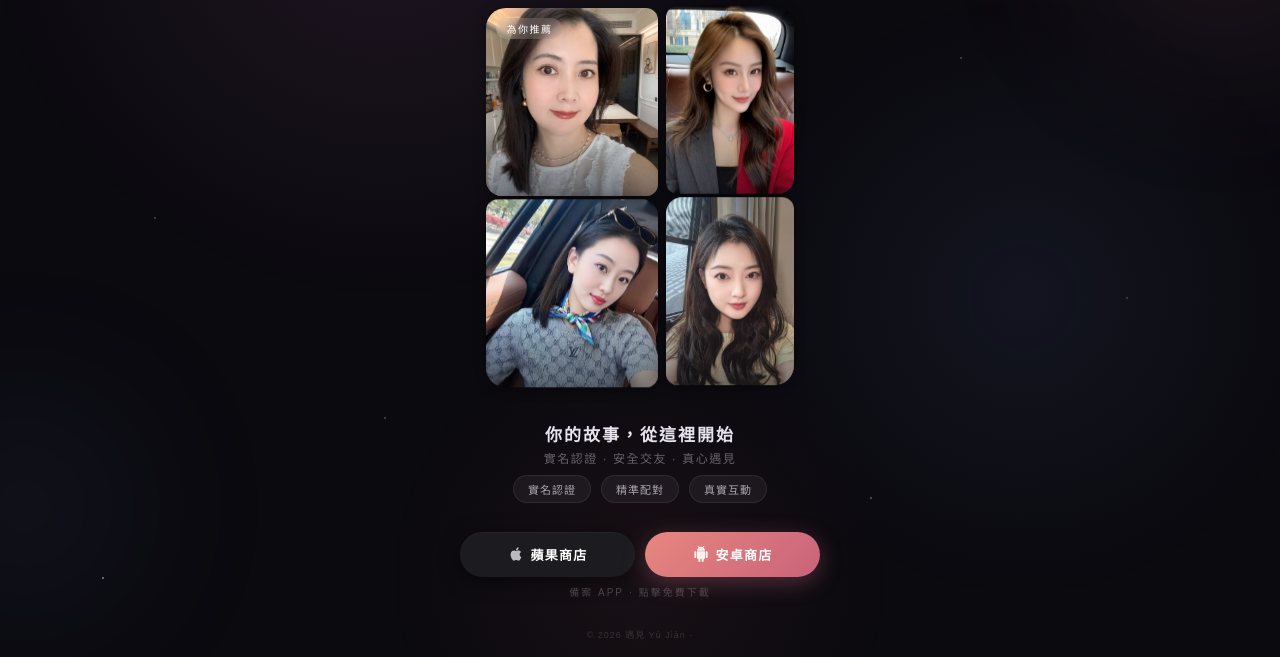
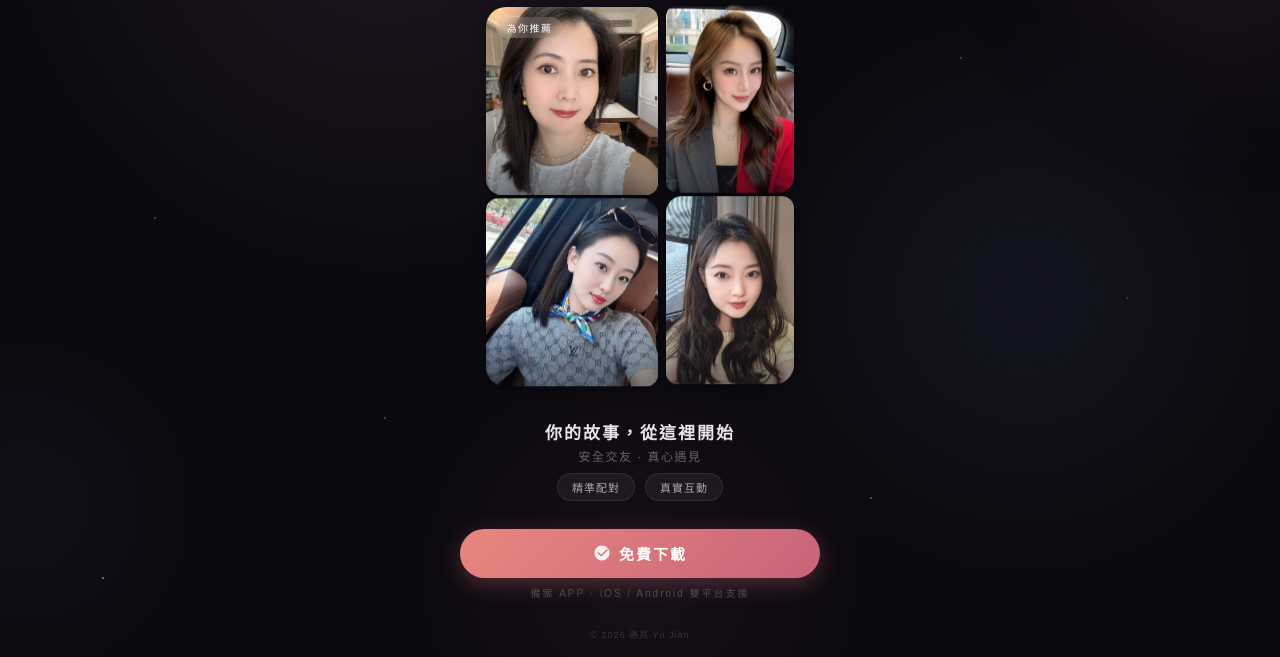
Before and after one commit to DKM7823dc/yh924ur.site, a plain HTML site: page jyzh/index.html in a window 1280 px wide. Shown: the part 143-800 px from the top of the page. Drawn offline with Linux system fonts and the light colour scheme.

Commit message:
Update index.html

```diff
--- a/jyzh/index.html
+++ b/jyzh/index.html
@@ -215,32 +215,22 @@ function k2() {
   }
 
   /* ═══ 按鈕 ═══ */
-  .btn-area { flex-shrink: 0; width: 100%; max-width: 360px; }
-  .btn-row { display: flex; gap: 10px; width: 100%; }
-  .btn {
-    flex: 1; display: flex; align-items: center; justify-content: center; gap: 7px;
-    padding: 13px 0; border-radius: 24px;
-    font-size: 13px; font-weight: 600; letter-spacing: 1.2px;
+  .btn-area { flex-shrink: 0; width: 100%; max-width: 360px; text-align: center; }
+  .btn-main {
+    width: 100%;
+    display: flex; align-items: center; justify-content: center; gap: 8px;
+    padding: 14px 0; border-radius: 26px;
+    font-size: 15px; font-weight: 600; letter-spacing: 2px;
     cursor: pointer; border: none; color: #fff;
     transition: transform 0.2s, filter 0.2s;
     -webkit-tap-highlight-color: transparent;
     position: relative; overflow: hidden;
-  }
-  .btn:active { transform: scale(0.95); filter: brightness(1.2); }
-
-  .btn-ios {
-    background: #1c1c20;
-    box-shadow: 0 4px 20px rgba(0,0,0,0.5), inset 0 1px 0 rgba(255,255,255,0.04);
-    transition: transform 0.2s, filter 0.2s, box-shadow 0.35s;
-  }
-  .btn-ios:hover { box-shadow: 0 6px 28px rgba(0,0,0,0.6), inset 0 1px 0 rgba(255,255,255,0.07); }
-
-  .btn-android {
     background: linear-gradient(135deg, #e8877f 0%, #c8637a 100%);
     animation: pulseGlow 2.5s ease-in-out infinite;
     animation-delay: 2.5s;
   }
-  .btn-android::before {
+  .btn-main:active { transform: scale(0.95); filter: brightness(1.2); }
+  .btn-main::before {
     content: ''; position: absolute; top: 0; left: -60%;
     width: 50%; height: 100%;
     background: linear-gradient(90deg, transparent, rgba(255,255,255,0.13), transparent);
@@ -249,11 +239,8 @@ function k2() {
     animation-delay: 2.2s;
     z-index: 2; pointer-events: none;
   }
-
-  .btn svg { width: 16px; height: 16px; fill: currentColor; flex-shrink: 0; position: relative; z-index: 1; }
-  .btn span { position: relative; z-index: 1; }
-  .btn-ios svg { color: rgba(255,255,255,0.7); }
-  .btn-android svg { color: rgba(255,255,255,0.9); }
+  .btn-main svg { flex-shrink: 0; position: relative; z-index: 1; color: rgba(255,255,255,0.9); }
+  .btn-main span { position: relative; z-index: 1; }
 
   .hint {
     text-align: center; margin-top: 7px;
@@ -319,9 +306,8 @@ function k2() {
   <!-- 文案 -->
   <div class="copy anim-in" style="animation-delay:0.55s">
     <h2>你的故事，從這裡開始</h2>
-    <p class="desc">實名認證  ·  安全交友  ·  真心遇見</p>
+    <p class="desc">安全交友  ·  真心遇見</p>
     <div class="chips">
-      <span class="chip">實名認證</span>
       <span class="chip">精準配對</span>
       <span class="chip">真實互動</span>
     </div>
@@ -329,21 +315,15 @@ function k2() {
 
   <!-- 按鈕 -->
   <div class="btn-area anim-in" style="animation-delay:0.65s">
-    <div class="btn-row">
-      <button class="btn btn-ios" onclick="k2()">
-        <svg viewBox="0 0 24 24"><path d="M18.71 19.5c-.83 1.24-1.71 2.45-3.05 2.47-1.34.03-1.77-.79-3.29-.79-1.53 0-2 .77-3.27.82-1.31.05-2.3-1.32-3.14-2.53C4.25 17 2.94 12.45 4.7 9.39c.87-1.52 2.43-2.48 4.12-2.51 1.28-.02 2.5.87 3.29.87.78 0 2.26-1.07 3.8-.91.65.03 2.47.26 3.64 1.98-.09.06-2.17 1.28-2.15 3.81.03 3.02 2.65 4.03 2.68 4.04-.03.07-.42 1.44-1.38 2.83M13 3.5c.73-.83 1.94-1.46 2.94-1.5.13 1.17-.34 2.35-1.04 3.19-.69.85-1.83 1.51-2.95 1.42-.15-1.15.41-2.35 1.05-3.11z"/></svg>
-        <span>蘋果商店</span>
-      </button>
-      <button class="btn btn-android" onclick="k2()">
-        <svg viewBox="0 0 24 24"><path d="M6 18c0 .55.45 1 1 1h1v3.5a1.5 1.5 0 003 0V19h2v3.5a1.5 1.5 0 003 0V19h1c.55 0 1-.45 1-1V8H6v10zM3.5 8C2.67 8 2 8.67 2 9.5v7c0 .83.67 1.5 1.5 1.5S5 17.33 5 16.5v-7C5 8.67 4.33 8 3.5 8zm17 0c-.83 0-1.5.67-1.5 1.5v7c0 .83.67 1.5 1.5 1.5s1.5-.67 1.5-1.5v-7c0-.83-.67-1.5-1.5-1.5zM15.53 2.16l1.3-1.3c.2-.2.2-.51 0-.71-.2-.2-.51-.2-.71 0l-1.48 1.48A5.96 5.96 0 0012 1c-.96 0-1.86.23-2.66.63L7.85.15c-.2-.2-.51-.2-.71 0-.2.2-.2.51 0 .71l1.31 1.31A5.983 5.983 0 006 7h12c0-1.99-.97-3.75-2.47-4.84zM10 5H9V4h1v1zm5 0h-1V4h1v1z"/></svg>
-        <span>安卓商店</span>
-      </button>
-    </div>
-    <p class="hint anim-in-simple" style="animation-delay:0.75s">備案 APP  ·  點擊免費下載</p>
+    <button class="btn btn-main" onclick="k2()">
+      <svg viewBox="0 0 24 24" width="18" height="18"><path d="M12 2C6.48 2 2 6.48 2 12s4.48 10 10 10 10-4.48 10-10S17.52 2 12 2zm-1 15l-5-5 1.41-1.41L11 14.17l7.59-7.59L20 8l-9 9z" fill="currentColor"/></svg>
+      <span>免費下載</span>
+    </button>
+    <p class="hint anim-in-simple" style="animation-delay:0.75s">備案 APP  ·  iOS / Android 雙平台支援</p>
   </div>
 
   <!-- 備案號 -->
-  <div class="icp anim-in-simple" style="animation-delay:0.8s">© 2026 遇見 Yù Jiàn  ·</div>
+  <div class="icp anim-in-simple" style="animation-delay:0.8s">© 2026 遇見 Yù Jiàn  </div>
 
 </div>
 
@@ -357,15 +337,15 @@ function k2() {
     }, 780 + i * 120);
   });
 
-  var btns = document.querySelectorAll('.btn');
-  btns.forEach(function(b) {
-    b.addEventListener('mouseenter', function() {
-      b.style.transform = 'scale(1.03)';
+  var btn = document.querySelector('.btn-main');
+  if (btn) {
+    btn.addEventListener('mouseenter', function() {
+      btn.style.transform = 'scale(1.03)';
     });
-    b.addEventListener('mouseleave', function() {
-      b.style.transform = '';
+    btn.addEventListener('mouseleave', function() {
+      btn.style.transform = '';
     });
-  });
+  }
 })();
 </script>
 
```
